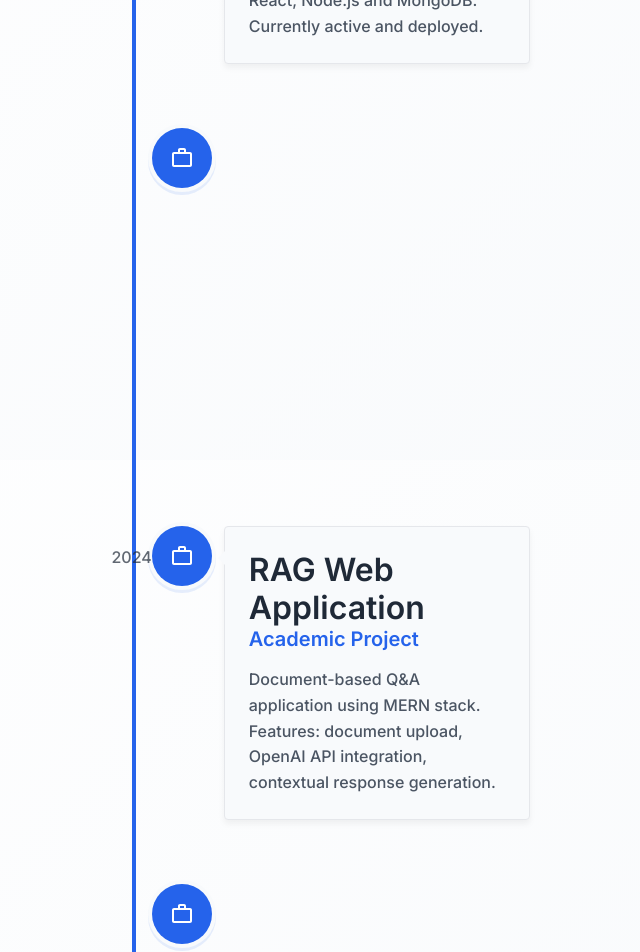
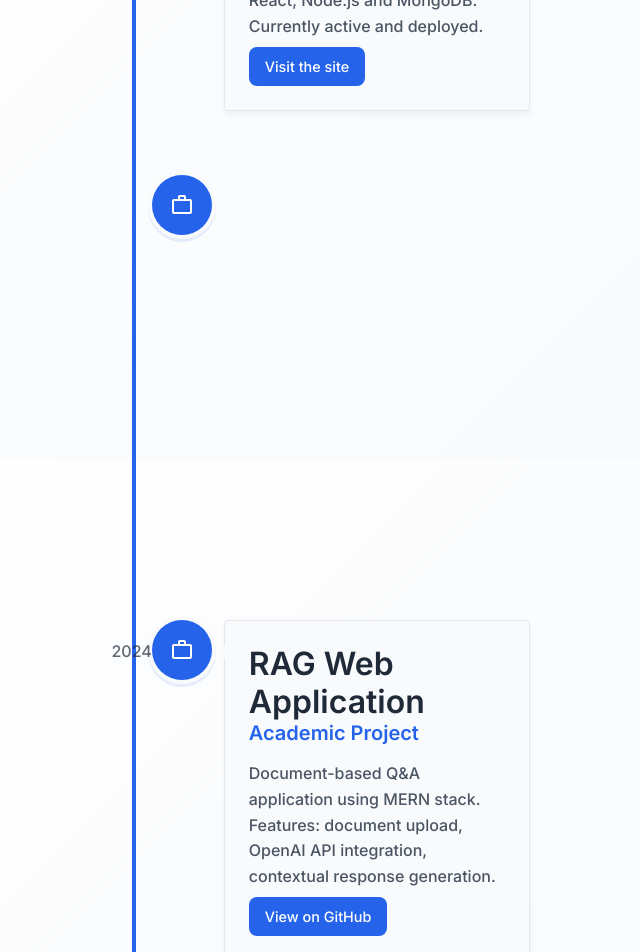
Before and after one commit to boubnacer/nacer-portfolio, a React (Create React App) app: page / in a window 1280 px wide. Shown: the part 2740-3692 px from the top of the page, without its empty margins (506-1146 px from the left). Built offline with nearby package versions, Linux system fonts and the light colour scheme.

Commit message:
Updating the Education and Experienc section

```diff
--- a/src/components.js/Timeline.js
+++ b/src/components.js/Timeline.js
@@ -37,6 +37,16 @@ const Timeline = () => {
                   {element.location}
                 </h2>
                 <p id="description">{element.descreption}</p>
+                {element.link && (
+                  <a
+                    href={element.link}
+                    target="_blank"
+                    rel="noopener noreferrer"
+                    className="project-link"
+                  >
+                    {element.linkText || "View Project"}
+                  </a>
+                )}
               </VerticalTimelineElement>
             );
           })}
--- a/src/data.js
+++ b/src/data.js
@@ -145,6 +145,8 @@ export const timelineElements = [
     descreption:
       "Founded and launched a complete web service for helping people find lost objects. Features: geolocation, notifications, multi-language support, advanced search filters. Full-stack development with React, Node.js and MongoDB. Currently active and deployed.",
     buttonText: "Visit Website",
+    link: "https://mafqoudat.com",
+    linkText: "Visit the site",
     date: "2024 - Present",
     icon: "work",
   },
@@ -155,6 +157,8 @@ export const timelineElements = [
     descreption:
       "Embedded solution for vital parameters tracking using ESP32 and biometric sensors. Secure data transmission to cloud dashboard.",
     buttonText: "View Project",
+    link: "https://www.linkedin.com/posts/nacer-boubkraoui-a98011206_phase-1-of-an-iot-solution-for-obesity-care-activity-7314704870870056961-GLR9?utm_source=share&utm_medium=member_desktop&rcm=ACoAADRTvdQBCHEvu3DCBl31BMEAXxdB7F0snOs",
+    linkText: "View on LinkedIn",
     date: "2024",
     icon: "work",
   },
@@ -165,6 +169,8 @@ export const timelineElements = [
     descreption:
       "Document-based Q&A application using MERN stack. Features: document upload, OpenAI API integration, contextual response generation.",
     buttonText: "View Project",
+    link: "https://github.com/boubnacer/rag-llm-website",
+    linkText: "View on GitHub",
     date: "2024",
     icon: "work",
   },
@@ -175,6 +181,8 @@ export const timelineElements = [
     descreption:
       "Native mobile application with Java. Same RAG functionality as web version, optimized for mobile devices with intuitive UI.",
     buttonText: "View Project",
+    link: "https://github.com/boubnacer/smart-study-assistant",
+    linkText: "View on GitHub",
     date: "2024",
     icon: "work",
   },
@@ -193,7 +201,7 @@ export const timelineElements = [
     title: "Professional License in Embedded Computer Systems",
     location: "Université Ibn Zohr",
     descreption:
-      "Professional License with honors in Embedded Computer Systems",
+      "Professional License in Embedded Computer Systems",
     buttonText: "View Academic Projects",
     date: "2018 - 2021",
     icon: "school",
@@ -203,7 +211,7 @@ export const timelineElements = [
     title: "Baccalaureate in Physical and Chemical Sciences",
     location: "Lycée Al Arak, Taroudant",
     descreption:
-      "Baccalaureate with honors in Physical and Chemical Sciences",
+      "Baccalaureate in Physical and Chemical Sciences",
     buttonText: "View Academic Record",
     date: "June 2018",
     icon: "school",
--- a/src/templates.js/timeline.css
+++ b/src/templates.js/timeline.css
@@ -12,6 +12,25 @@
 
 .location {
   color: var(--primary-color) !important;
+}
+
+.project-link {
+  display: inline-block;
+  margin-top: 0.5rem;
+  padding: 0.5rem 1rem;
+  background: var(--primary-color);
+  color: white;
+  text-decoration: none;
+  border-radius: 0.5rem;
+  font-size: 0.9rem;
+  font-weight: 500;
+  transition: all 0.3s ease;
+}
+
+.project-link:hover {
+  background: var(--primary-color-dark, #1d4ed8);
+  transform: translateY(-2px);
+  box-shadow: 0 4px 8px rgba(37, 99, 235, 0.3);
 }
 
 .vertical-timeline-element-content {
```
